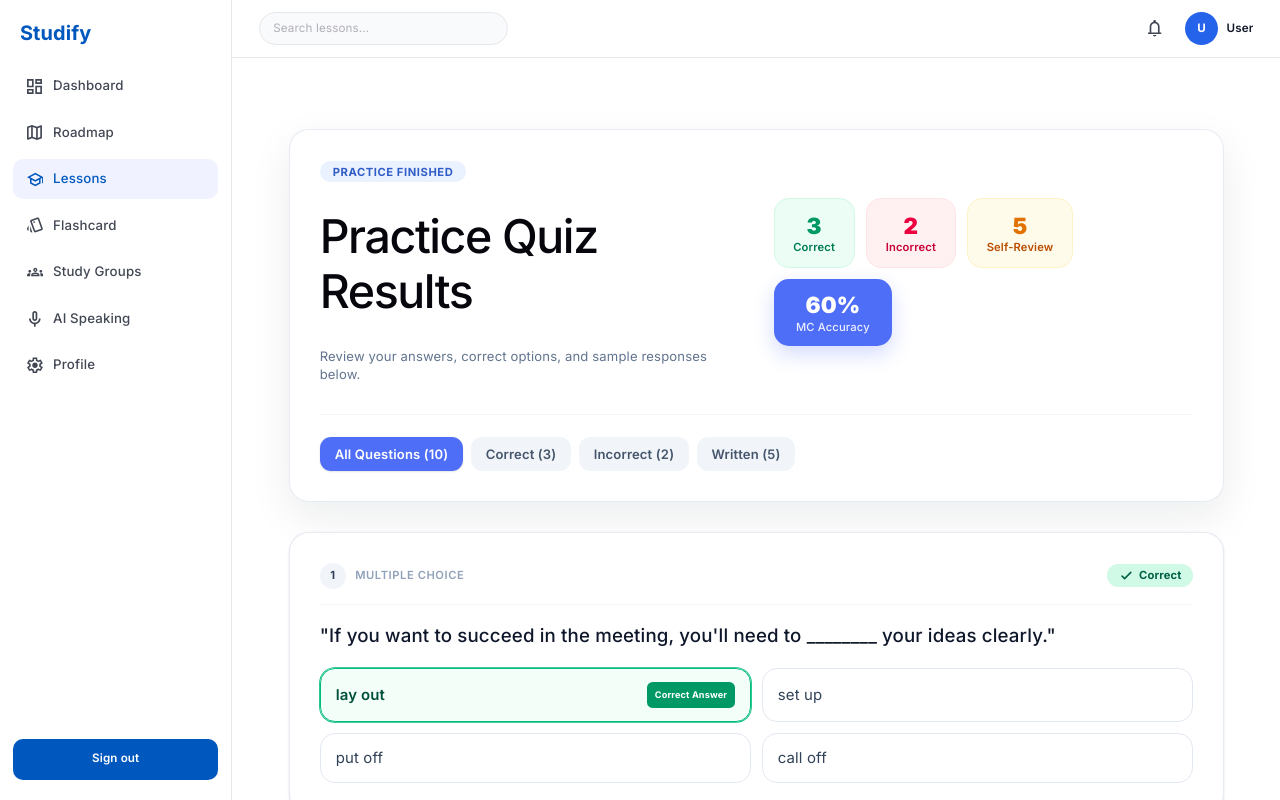
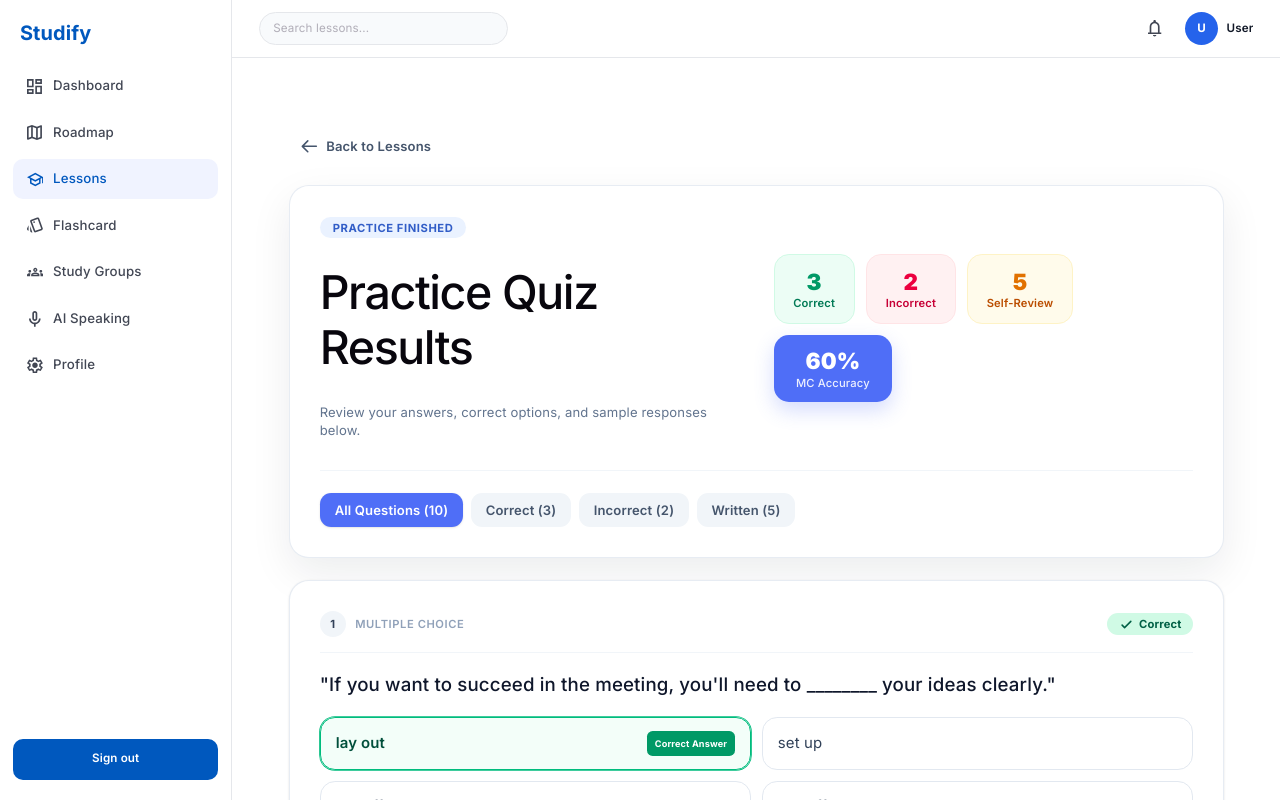
Before and after one commit to mthupham/STUDIFY, a React (Vite) app in the folder Frontend/: page /lessons/practice/result in a window 1280 px wide. Shown: the top 800 px of the page. Built offline with nearby package versions, Linux system fonts and the light colour scheme; no server answers.

Commit message:
feat: add onboarding guard to lesson practice routes and enhance navigation buttons in TheoryDetail component

```diff
--- a/Frontend/src/features/learning/lesson/ResultPractice.tsx
+++ b/Frontend/src/features/learning/lesson/ResultPractice.tsx
@@ -1,5 +1,5 @@
 import React, { useMemo, useState } from "react";
-import {useNavigate} from "react-router-dom"
+import { useNavigate } from "react-router-dom";
 
 type QuestionType = "multiple-choice" | "written";
 type ResultStatus = "correct" | "incorrect" | "review";
@@ -125,7 +125,7 @@ const practiceResults: QuestionResultItem[] = [
 
 export const ResultPractice: React.FC = () => {
   const [filter, setFilter] = useState<"all" | "correct" | "incorrect" | "written">("all");
-  const navigate = useNavigate()
+  const navigate = useNavigate();
 
   // Tính toán thống kê điểm số
   const stats = useMemo(() => {
@@ -149,7 +149,31 @@ export const ResultPractice: React.FC = () => {
 
   return (
     <div className="min-h-screen px-4 py-8 sm:px-6 lg:px-8">
-      <div className="mx-auto flex max-w-5xl flex-col gap-8">
+      <div className="mx-auto flex max-w-5xl flex-col gap-6">
+
+        {/* ================= TOP BACK BUTTON ================= */}
+        <div>
+          <button
+            type="button"
+            onClick={() => navigate('/lessons')}
+            className="inline-flex items-center gap-2 rounded-xl px-3 py-2 text-sm font-semibold text-slate-600 transition hover:bg-slate-100 hover:text-slate-900"
+          >
+            <svg
+              className="h-5 w-5"
+              fill="none"
+              viewBox="0 0 24 24"
+              stroke="currentColor"
+              strokeWidth={2}
+            >
+              <path
+                strokeLinecap="round"
+                strokeLinejoin="round"
+                d="M10 19l-7-7m0 0l7-7m-7 7h18"
+              />
+            </svg>
+            Back to Lessons
+          </button>
+        </div>
 
         {/* ================= HEADER & SCORE SUMMARY ================= */}
         <div className="w-full rounded-[24px] border border-slate-200/80 bg-white p-6 shadow-[0_18px_50px_rgba(15,23,42,0.08)] sm:p-8">
@@ -223,7 +247,7 @@ export const ResultPractice: React.FC = () => {
 
         {/* ================= QUESTION LIST DETAILED REVIEW ================= */}
         <div className="flex flex-col gap-6">
-          {filteredQuestions.map((item, index) => {
+          {filteredQuestions.map((item) => {
             const isMultipleChoice = item.type === "multiple-choice";
 
             return (
--- a/Frontend/src/features/learning/lesson/TheoryDetail.tsx
+++ b/Frontend/src/features/learning/lesson/TheoryDetail.tsx
@@ -43,7 +43,9 @@ interface LessonDetailData {
 // ----------------------------------------------------
 // Reusable Component: VocabularySection
 // ----------------------------------------------------
-const VocabularySection: React.FC<{ vocabulary: VocabularyLesson }> = ({ vocabulary }) => {
+const VocabularySection: React.FC<{ vocabulary: VocabularyLesson }> = ({
+  vocabulary,
+}) => {
   const navigate = useNavigate();
 
   return (
@@ -51,24 +53,22 @@ const VocabularySection: React.FC<{ vocabulary: VocabularyLesson }> = ({ vocabul
       <div className="flex flex-wrap items-center justify-between gap-4">
         <div className="flex items-center gap-3">
           <div className="w-10 h-10 text-emerald-600 dark:text-emerald-400 rounded-xl flex justify-center items-center shadow-sm border border-emerald-100/50">
-            <svg viewBox="0 0 24 24" className="w-5 h-5 fill-none stroke-current stroke-2">
+            <svg
+              viewBox="0 0 24 24"
+              className="w-5 h-5 fill-none stroke-current stroke-2"
+            >
               <path d="M4 6.5C4 5.7 4.7 5 5.5 5H10.5C11.3 5 12 5.7 12 6.5V18H5.5C4.7 18 4 17.3 4 16.5V6.5Z M12 6.5C12 5.7 12.7 5 13.5 5H18.5C19.3 5 20 5.7 20 6.5V16.5C20 17.3 19.3 18 18.5 18H12V6.5Z" />
             </svg>
           </div>
           <div>
-            <h3 className="text-slate-900 font-bold text-lg leading-snug">Vocabulary Topic</h3>
-            <p className="text-slate-500 text-sm font-medium">{vocabulary.topic_name}</p>
+            <h3 className="text-slate-900 font-bold text-lg leading-snug">
+              Vocabulary Topic
+            </h3>
+            <p className="text-slate-500 text-sm font-medium">
+              {vocabulary.topic_name}
+            </p>
           </div>
         </div>
-
-        <button
-          type="button"
-          onClick={() => navigate(`/lessons/practice/${vocabulary.topic_id}`)}
-          className="px-4 py-2 bg-emerald-50 hover:bg-emerald-100 text-emerald-700 rounded-xl text-xs font-bold transition-all border border-emerald-200/50 flex items-center gap-1.5 cursor-pointer shadow-sm"
-        >
-          Practice Vocabulary
-          <span aria-hidden="true">→</span>
-        </button>
       </div>
 
       <div className="grid grid-cols-1 gap-4">
@@ -130,24 +130,25 @@ const GrammarSection: React.FC<{ grammar: GrammarLesson }> = ({ grammar }) => {
       <div className="flex flex-wrap items-center justify-between gap-4">
         <div className="flex items-center gap-3">
           <div className="w-10 h-10 text-orange-600 dark:text-orange-400 rounded-xl flex justify-center items-center shadow-sm border border-orange-100/50">
-            <svg viewBox="0 0 24 24" className="w-5 h-5 fill-none stroke-current stroke-2">
-              <path d="M4 16.5V20h3.5L18 9.5L14.5 6L4 16.5Z" strokeLinejoin="round" />
+            <svg
+              viewBox="0 0 24 24"
+              className="w-5 h-5 fill-none stroke-current stroke-2"
+            >
+              <path
+                d="M4 16.5V20h3.5L18 9.5L14.5 6L4 16.5Z"
+                strokeLinejoin="round"
+              />
             </svg>
           </div>
           <div>
-            <h3 className="text-slate-900 font-bold text-lg leading-snug">Grammar Topic</h3>
-            <p className="text-slate-500 text-sm font-medium">{grammar.grammar_title}</p>
+            <h3 className="text-slate-900 font-bold text-lg leading-snug">
+              Grammar Topic
+            </h3>
+            <p className="text-slate-500 text-sm font-medium">
+              {grammar.grammar_title}
+            </p>
           </div>
         </div>
-
-        <button
-          type="button"
-          onClick={() => navigate(`/lessons/practice/${grammar.grammar_id}`)}
-          className="px-4 py-2 bg-orange-50 hover:bg-orange-100 text-orange-700 rounded-xl text-xs font-bold transition-all border border-orange-200/50 flex items-center gap-1.5 cursor-pointer shadow-sm"
-        >
-          Practice Grammar
-          <span aria-hidden="true">→</span>
-        </button>
       </div>
 
       <div className="bg-gradient-to-br from-indigo-50/40 to-violet-50/20 border border-indigo-100/50 rounded-2xl p-5 md:p-6 flex flex-col gap-5 shadow-sm">
@@ -206,6 +207,7 @@ const LessonSection: React.FC<{
   isCurrent: boolean;
   onNavigateToLesson: (index: number) => void;
 }> = ({ lesson, isCurrent, onNavigateToLesson }) => {
+  const navigate = useNavigate();
   return (
     <section
       id={`lesson-section-${lesson.lessonIndex}`}
@@ -239,6 +241,22 @@ const LessonSection: React.FC<{
 
       <VocabularySection vocabulary={lesson.vocabulary} />
       <GrammarSection grammar={lesson.grammar} />
+      <button
+        type="button"
+        onClick={() => navigate(`/lessons/practice/writing/${lesson.lessonIndex}`)}
+        className="px-4 py-2 bg-orange-50 hover:bg-orange-100 text-orange-700 rounded-xl text-xs font-bold transition-all border border-orange-200/50 flex items-center gap-1.5 cursor-pointer shadow-sm"
+      >
+        Practice Writing Exercises
+        <span aria-hidden="true">→</span>
+      </button>
+      <button
+        type="button"
+        onClick={() => navigate(`/lessons/practice/reading/${lesson.lessonIndex}`)}
+        className="px-4 py-2 bg-orange-50 hover:bg-orange-100 text-orange-700 rounded-xl text-xs font-bold transition-all border border-orange-200/50 flex items-center gap-1.5 cursor-pointer shadow-sm"
+      >
+        Practice Reading Exercises
+        <span aria-hidden="true">→</span>
+      </button>
     </section>
   );
 };
@@ -294,10 +312,12 @@ export default function LessonDetail() {
       setError(null);
 
       try {
-        const response = await axios.get<{ success?: boolean; data?: LessonDetailData }>(
-          `${API_BASE}/learning/lessons/${level}`,
-          { headers: { Authorization: `Bearer ${token}` } }
-        );
+        const response = await axios.get<{
+          success?: boolean;
+          data?: LessonDetailData;
+        }>(`${API_BASE}/learning/lessons/${level}`, {
+          headers: { Authorization: `Bearer ${token}` },
+        });
 
         if (!cancelled) {
           const fetchedData = response?.data?.data;
@@ -364,29 +384,21 @@ export default function LessonDetail() {
     try {
       // Execute completion for both components in parallel
       await Promise.all([
-        axios.post(
-          `${API_BASE}/progress/lesson/${vocabId}/complete`,
-          null,
-          {
-            params: { type: "vocabulary" },
-            headers: { Authorization: `Bearer ${token}` },
-          }
-        ),
-        axios.post(
-          `${API_BASE}/progress/lesson/${grammarId}/complete`,
-          null,
-          {
-            params: { type: "grammar" },
-            headers: { Authorization: `Bearer ${token}` },
-          }
-        ),
+        axios.post(`${API_BASE}/progress/lesson/${vocabId}/complete`, null, {
+          params: { type: "vocabulary" },
+          headers: { Authorization: `Bearer ${token}` },
+        }),
+        axios.post(`${API_BASE}/progress/lesson/${grammarId}/complete`, null, {
+          params: { type: "grammar" },
+          headers: { Authorization: `Bearer ${token}` },
+        }),
       ]);
 
       // Instantly update local state to render updated complete status
       setData((prev) => {
         if (!prev) return prev;
         const nextPaired = prev.pairedLessons.map((l) =>
-          l.lessonIndex === idx ? { ...l, isCompleted: true } : l
+          l.lessonIndex === idx ? { ...l, isCompleted: true } : l,
         );
         return { ...prev, pairedLessons: nextPaired };
       });
@@ -395,12 +407,12 @@ export default function LessonDetail() {
       window.dispatchEvent(
         new CustomEvent("lesson-completed", {
           detail: { lessonId: vocabId, lessonType: "vocabulary" },
-        })
+        }),
       );
       window.dispatchEvent(
         new CustomEvent("lesson-completed", {
           detail: { lessonId: grammarId, lessonType: "grammar" },
-        })
+        }),
       );
     } catch (err) {
       setError("Failed to mark lesson complete. Please try again.");
@@ -414,7 +426,9 @@ export default function LessonDetail() {
       <div className="w-full min-h-screen bg-[#faf8ff] flex items-center justify-center p-8">
         <div className="flex flex-col items-center gap-3">
           <div className="w-12 h-12 rounded-full border-4 border-blue-200 border-t-blue-600 animate-spin" />
-          <p className="text-slate-500 text-base font-semibold">Loading lessons...</p>
+          <p className="text-slate-500 text-base font-semibold">
+            Loading lessons...
+          </p>
         </div>
       </div>
     );
@@ -428,13 +442,18 @@ export default function LessonDetail() {
       <div className="w-full min-h-screen bg-[#faf8ff] flex items-center justify-center p-6">
         <div className="max-w-md w-full bg-white rounded-3xl border border-slate-200 shadow-xl p-8 text-center flex flex-col items-center gap-5">
           <div className="w-16 h-16 bg-rose-50 text-rose-600 rounded-2xl flex justify-center items-center shadow-inner">
-            <svg viewBox="0 0 24 24" className="w-8 h-8 fill-none stroke-current stroke-2">
+            <svg
+              viewBox="0 0 24 24"
+              className="w-8 h-8 fill-none stroke-current stroke-2"
+            >
               <circle cx="12" cy="12" r="10" />
               <path d="M12 8v4M12 16h.01" strokeLinecap="round" />
             </svg>
           </div>
           <div>
-            <h2 className="text-slate-900 text-xl font-bold mb-1">Level Not Found</h2>
+            <h2 className="text-slate-900 text-xl font-bold mb-1">
+              Level Not Found
+            </h2>
             <p className="text-slate-500 text-sm leading-relaxed">
               {error || `Level "${level}" could not be found or is invalid.`}
             </p>
@@ -459,12 +478,17 @@ export default function LessonDetail() {
       <div className="w-full min-h-screen bg-[#faf8ff] flex items-center justify-center p-6">
         <div className="max-w-md w-full bg-white rounded-3xl border border-slate-200 shadow-xl p-8 text-center flex flex-col items-center gap-5">
           <div className="w-16 h-16 bg-slate-50 text-slate-400 rounded-2xl flex justify-center items-center shadow-inner">
-            <svg viewBox="0 0 24 24" className="w-8 h-8 fill-none stroke-current stroke-2">
+            <svg
+              viewBox="0 0 24 24"
+              className="w-8 h-8 fill-none stroke-current stroke-2"
+            >
               <path d="M4 19.5A2.5 2.5 0 0 1 6.5 17H20M4 19.5A2.5 2.5 0 0 0 6.5 22H20M4 19.5V5A2.5 2.5 0 0 1 6.5 2.5H20V17" />
             </svg>
           </div>
           <div>
-            <h2 className="text-slate-900 text-xl font-bold mb-1">No Lessons</h2>
+            <h2 className="text-slate-900 text-xl font-bold mb-1">
+              No Lessons
+            </h2>
             <p className="text-slate-500 text-sm leading-relaxed">
               No paired lessons are available in this level currently.
             </p>
@@ -544,7 +568,11 @@ export default function LessonDetail() {
               : "bg-blue-600 hover:bg-blue-700 text-white disabled:opacity-60"
           }`}
         >
-          {activeLesson.isCompleted ? "✓ Completed" : completing ? "Saving..." : "Mark as Complete"}
+          {activeLesson.isCompleted
+            ? "✓ Completed"
+            : completing
+              ? "Saving..."
+              : "Mark as Complete"}
         </button>
       </div>
 
@@ -572,31 +600,6 @@ export default function LessonDetail() {
           />
         ))}
       </div>
-
-      {/* 4. Bottom Footer Navigation */}
-      <div className="w-full bg-white border border-slate-200/80 rounded-3xl p-6 shadow-sm flex flex-col sm:flex-row items-center justify-between gap-4 mt-4">
-        <button
-          type="button"
-          disabled={isFirstLesson}
-          onClick={() => navigateToLesson(currentIdx - 1)}
-          className="w-full sm:w-auto px-5 py-3 border border-slate-300 hover:border-slate-400 bg-white rounded-xl text-slate-700 font-bold transition-all disabled:opacity-40 disabled:cursor-not-allowed cursor-pointer text-center"
-        >
-          ← Previous Lesson
-        </button>
-
-        <span className="text-slate-500 font-bold text-base">
-          Lesson {currentIdx} of {numLessons}
-        </span>
-
-        <button
-          type="button"
-          disabled={isLastLesson}
-          onClick={() => navigateToLesson(currentIdx + 1)}
-          className="w-full sm:w-auto px-5 py-3 bg-blue-600 hover:bg-blue-700 text-white rounded-xl font-bold transition-all disabled:opacity-40 disabled:cursor-not-allowed cursor-pointer text-center shadow-md shadow-blue-500/10"
-        >
-          Next Lesson →
-        </button>
-      </div>
     </div>
   );
 }
```
Also changed, not shown: Frontend/src/App.tsx (+11 -1 lines).
